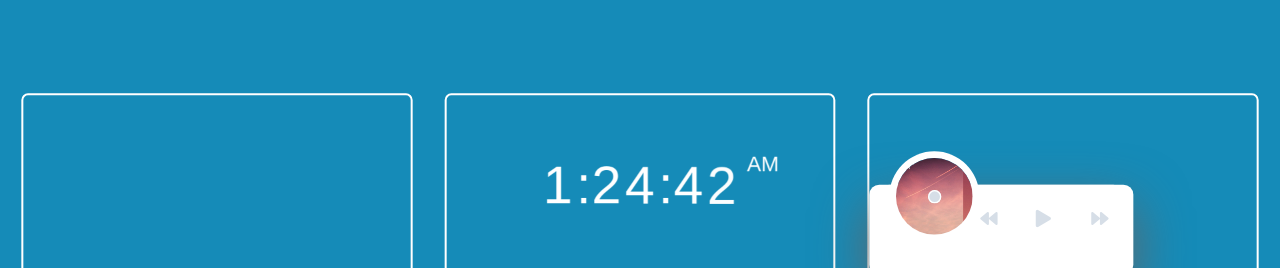
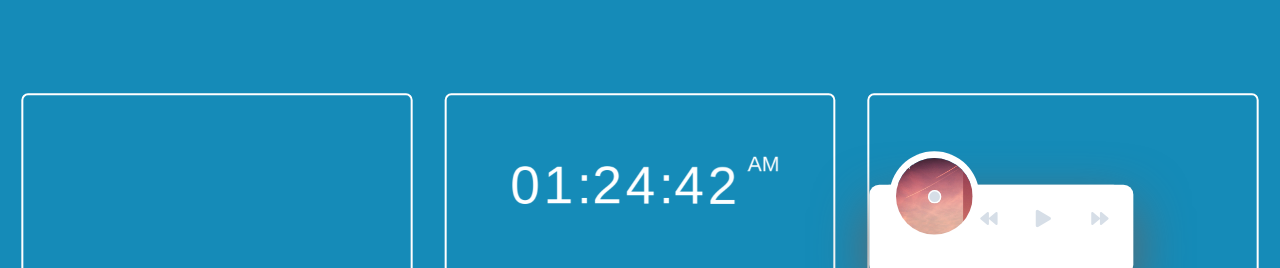
Before and after one commit to cccoding365/cc-space, a plain HTML site: page src/index.html in a window 1280 px wide. Shown: the top 268 px of the page. Drawn offline with Linux system fonts and the light colour scheme.

Commit message:
style: fix code style

```diff
--- a/src/css/index.css
+++ b/src/css/index.css
@@ -61,6 +61,11 @@ body {
     grid-column-start: 1;
     grid-row-end: 3;
     grid-column-end: 3;
+}
+
+#avater {
+    width: 100%;
+    height: 100%;
 }
 
 #item-1 {
--- a/src/index.html
+++ b/src/index.html
@@ -18,6 +18,7 @@
             <div id="container">
                 <div id="item-0" class="grid-item">
                     <div class="box">
+                        <div id="avatar"></div>
                     </div>
                 </div>
                 <div id="item-1" class="grid-item">
--- a/src/js/clock.js
+++ b/src/js/clock.js
@@ -1,5 +1,7 @@
 const width = 500
 const height = 100
+const TimeItemWidth = 100
+const AmPmFontSize = 32
 const lineHeight = 80
 const commonFont = {
     fontSize: lineHeight,
@@ -14,31 +16,12 @@ class App extends lng.Application {
                 mount: .1,
                 x: 90,
                 y: 10,
-                Hours: {
-                    w: 100,
-                    children: [{ type: ChangeValue }, { type: ChangeValue, x: 50 }]
-                },
-                ColonOne: {
-                    text: Object.assign({ text: ':' }, commonFont)
-                },
-                Minutes: {
-                    w: 100,
-                    children: [{ type: ChangeValue }, { type: ChangeValue, x: 50 }]
-                },
-                ColonTwo: {
-                    text: Object.assign({ text: ':' }, commonFont)
-                },
-                Seconds: {
-                    w: 100,
-                    children: [{ type: ChangeValue }, { type: ChangeValue, x: 50 }]
-                },
-                AmPm: {
-                    w: 10,
-                    x: 10,
-                    y: 0,
-                    type: ChangeValue,
-                    fontSize: 32
-                }
+                Hours: { w: TimeItemWidth, children: [{ type: ChangeValue }, { type: ChangeValue, x: TimeItemWidth * 0.5 }] },
+                ColonOne: { text: Object.assign({ text: ':' }, commonFont) },
+                Minutes: { w: TimeItemWidth, children: [{ type: ChangeValue }, { type: ChangeValue, x: TimeItemWidth * 0.5 }] },
+                ColonTwo: { text: Object.assign({ text: ':' }, commonFont) },
+                Seconds: { w: TimeItemWidth, children: [{ type: ChangeValue }, { type: ChangeValue, x: TimeItemWidth * 0.5 }] },
+                AmPm: { x: 10, y: 0, type: ChangeValue, fontSize: AmPmFontSize }
             }
         }
     }
@@ -47,44 +30,22 @@ class App extends lng.Application {
         currentDate.setSeconds(currentDate.getSeconds() - 1)
         if (!lastTime || currentDate.toString() !== lastTime.toString()) {
             const nextDate = new Date()
-            this.setCurrentNext(
-                'Hours',
-                currentDate.getHours(),
-                nextDate.getHours(),
-                false
-            )
+            this.setCurrentNext('Hours', currentDate.getHours(), nextDate.getHours())
             this.setCurrentNext('Minutes', currentDate.getMinutes(), nextDate.getMinutes())
             this.setCurrentNext('Seconds', currentDate.getSeconds(), nextDate.getSeconds())
             this.tag('AmPm').patch({
-                currentValue: this.getAmPm(currentDate.getHours()),
-                nextValue: this.getAmPm(nextDate.getHours())
+                currentValue: currentDate.getHours() >= 12 ? 'PM' : 'AM',
+                nextValue: currentDate.getHours() >= 12 ? 'PM' : 'AM'
             })
         }
         window.requestAnimationFrame(() => this.setTime(currentDate))
     }
-    getAmPm(hours) {
-        let ampm = 'AM'
-        if (hours >= 12 && hours < 24) {
-            ampm = 'PM'
-        }
-        return ampm
-    }
-    doubleZero(val) {
-        return val.toString().padStart(2, '0')
-    }
-    setCurrentNext(tagName, currentValue = '', nextValue = '', leading = true) {
+    setCurrentNext(tagName, currentValue = '', nextValue = '') {
         const tag = this.tag(tagName)
-        currentValue = this.doubleZero(currentValue).split('')
-        nextValue = this.doubleZero(nextValue).split('')
-        if (!leading) {
-            currentValue[0] = currentValue[0] === '0' ? '' : currentValue[0]
-            nextValue[0] = nextValue[0] === '0' ? '' : nextValue[0]
-        }
+        currentValue = currentValue.toString().padStart(2, '0').split('')
+        nextValue = nextValue.toString().padStart(2, '0').split('')
         tag.children = tag.children.map((child, i) => {
-            child.patch({
-                currentValue: currentValue[i],
-                nextValue: nextValue[i]
-            })
+            child.patch({ currentValue: currentValue[i], nextValue: nextValue[i] })
             return child
         })
     }
@@ -140,11 +101,7 @@ class ChangeValue extends lng.Component {
         ctx.tag('Current').setSmooth('scale', 0.5, { duration: ctx.duration })
         ctx.tag('Next').setSmooth('alpha', 1, { duration: ctx.duration })
         ctx.tag('Next').setSmooth('scale', 1, { duration: ctx.duration })
-        ctx.tag('Next')
-            .transition('scale')
-            .on('finish', () => {
-                ctx.resetPosition(ctx)
-            })
+        ctx.tag('Next').transition('scale').on('finish', () => { ctx.resetPosition(ctx) })
     }
     resetPosition(ctx) {
         ctx.tag('Current').patch({
@@ -156,12 +113,7 @@ class ChangeValue extends lng.Component {
         ctx.tag('Next').patch({ alpha: 0, scale: 0.5 })
     }
 }
-const StartApp = new App({
-    stage: {
-        w: width,
-        h: height
-    }
-})
+const StartApp = new App({ stage: { w: 500, h: 100 } })
 
 const canvasApp = StartApp.stage.getCanvas()
 document.querySelector('#clock').appendChild(canvasApp)
```
